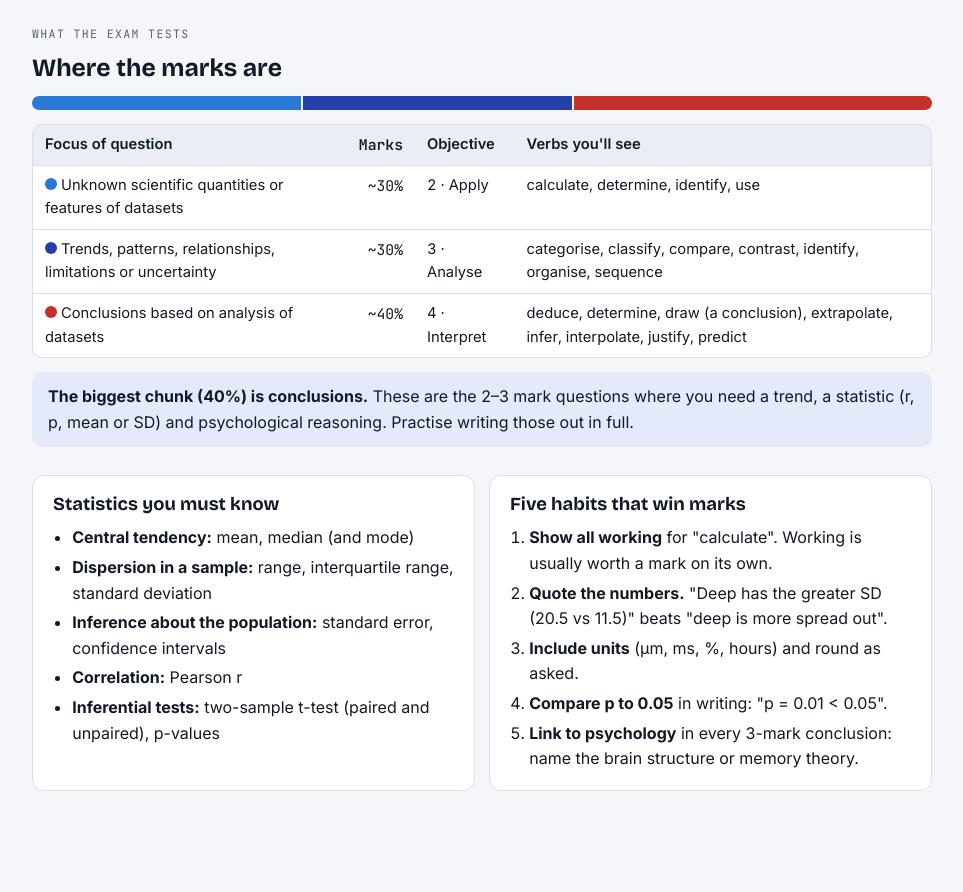
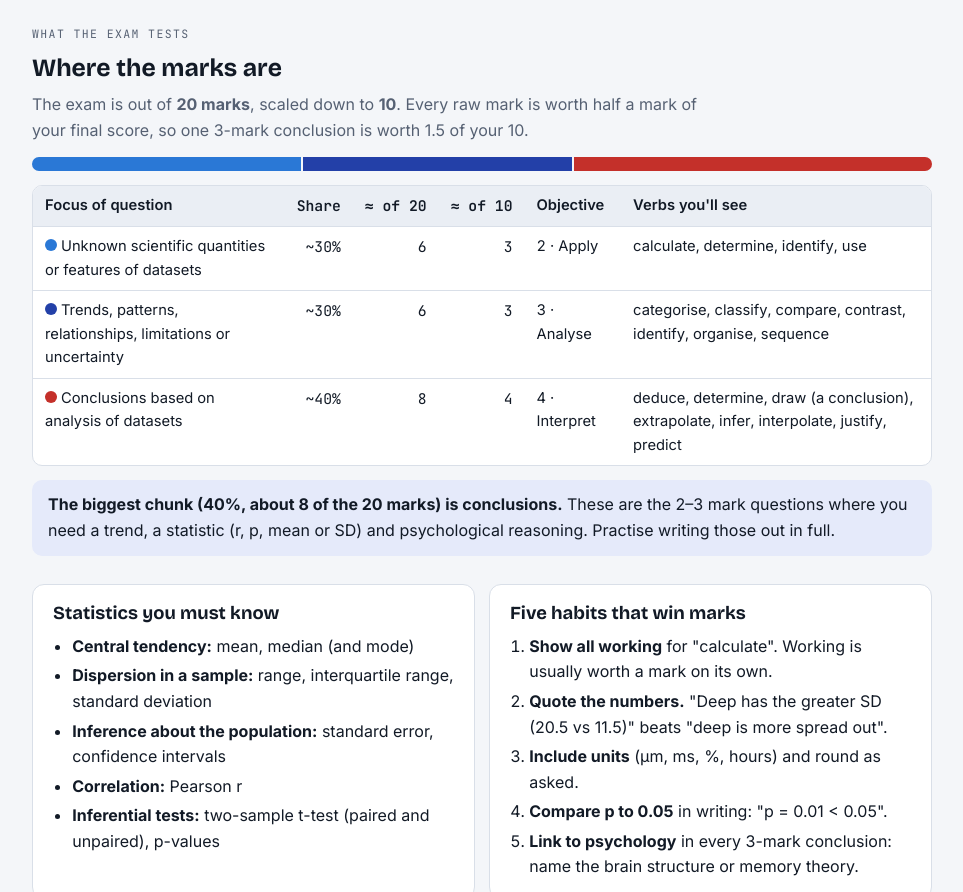
Before and after one commit to lyssssssssssssssssssss/ia1-data-test-prep, a plain HTML site: page index.html in a window 1280 px wide. Shown: the part 1129-2021 px from the top of the page, without its empty margins (158-1121 px from the left). Before the commit the page ends 2000 px from the top, so only its background shows below. Drawn offline with nearby package versions, Linux system fonts and the light colour scheme.

Commit message:
Show the exam is out of 20, scaled to 10
Co-Authored-By: Claude Opus 5.5 <noreply@anthropic.com>

```diff
--- a/index.html
+++ b/index.html
@@ -304,19 +304,20 @@ details[open] summary::before{content:"\2212"}
     <div class="intro">
       <span class="eyebrow">What the exam tests</span>
       <h2>Where the marks are</h2>
+      <p>The exam is out of <b>20 marks</b>, scaled down to <b>10</b>. Every raw mark is worth half a mark of your final score, so one 3-mark conclusion is worth 1.5 of your 10.</p>
     </div>
     <div class="bp" aria-hidden="true"><span class="b1"></span><span class="b2"></span><span class="b3"></span></div>
     <div class="tbl">
       <table>
-        <thead><tr><th>Focus of question</th><th class="num">Marks</th><th>Objective</th><th>Verbs you'll see</th></tr></thead>
+        <thead><tr><th>Focus of question</th><th class="num">Share</th><th class="num">≈ of 20</th><th class="num">≈ of 10</th><th>Objective</th><th>Verbs you'll see</th></tr></thead>
         <tbody>
-          <tr><td><span class="sw" style="background:var(--s1)"></span> Unknown scientific quantities or features of datasets</td><td class="num">~30%</td><td>2 · Apply</td><td>calculate, determine, identify, use</td></tr>
-          <tr><td><span class="sw" style="background:var(--accent)"></span> Trends, patterns, relationships, limitations or uncertainty</td><td class="num">~30%</td><td>3 · Analyse</td><td>categorise, classify, compare, contrast, identify, organise, sequence</td></tr>
-          <tr><td><span class="sw" style="background:var(--pen)"></span> Conclusions based on analysis of datasets</td><td class="num">~40%</td><td>4 · Interpret</td><td>deduce, determine, draw (a conclusion), extrapolate, infer, interpolate, justify, predict</td></tr>
+          <tr><td><span class="sw" style="background:var(--s1)"></span> Unknown scientific quantities or features of datasets</td><td class="num">~30%</td><td class="num">6</td><td class="num">3</td><td>2 · Apply</td><td>calculate, determine, identify, use</td></tr>
+          <tr><td><span class="sw" style="background:var(--accent)"></span> Trends, patterns, relationships, limitations or uncertainty</td><td class="num">~30%</td><td class="num">6</td><td class="num">3</td><td>3 · Analyse</td><td>categorise, classify, compare, contrast, identify, organise, sequence</td></tr>
+          <tr><td><span class="sw" style="background:var(--pen)"></span> Conclusions based on analysis of datasets</td><td class="num">~40%</td><td class="num">8</td><td class="num">4</td><td>4 · Interpret</td><td>deduce, determine, draw (a conclusion), extrapolate, infer, interpolate, justify, predict</td></tr>
         </tbody>
       </table>
     </div>
-    <p class="note"><b>The biggest chunk (40%) is conclusions.</b> These are the 2–3 mark questions where you need a trend, a statistic (r, p, mean or SD) and psychological reasoning. Practise writing those out in full.</p>
+    <p class="note"><b>The biggest chunk (40%, about 8 of the 20 marks) is conclusions.</b> These are the 2–3 mark questions where you need a trend, a statistic (r, p, mean or SD) and psychological reasoning. Practise writing those out in full.</p>
   </div>
 
   <div class="grid2">
@@ -374,12 +375,13 @@ details[open] summary::before{content:"\2212"}
   <div class="cblock" id="cb0">
     <div class="eyebrow">Block 1 · 0–5 min</div>
     <h3>How the exam works and what each verb wants</h3>
+    <p class="warn"><b>Out of 20, scaled to 10.</b> Every raw mark = 0.5 of your final mark. One 3-mark conclusion = 1.5 of your 10. Never leave a conclusion blank.</p>
     <div class="tbl"><table>
-      <thead><tr><th>Question type</th><th class="num">Marks</th><th>Verbs</th></tr></thead>
+      <thead><tr><th>Question type</th><th class="num">Share</th><th class="num">≈ of 20</th><th>Verbs</th></tr></thead>
       <tbody>
-        <tr><td>Work out quantities from data</td><td class="num">~30%</td><td>calculate, determine, identify, use</td></tr>
-        <tr><td>Trends, patterns, limitations</td><td class="num">~30%</td><td>compare, contrast, sequence, classify, organise</td></tr>
-        <tr><td><b>Conclusions</b></td><td class="num"><b>~40%</b></td><td>draw a conclusion, predict, infer, justify, extrapolate, interpolate</td></tr>
+        <tr><td>Work out quantities from data</td><td class="num">~30%</td><td class="num">6</td><td>calculate, determine, identify, use</td></tr>
+        <tr><td>Trends, patterns, limitations</td><td class="num">~30%</td><td class="num">6</td><td>compare, contrast, sequence, classify, organise</td></tr>
+        <tr><td><b>Conclusions</b></td><td class="num"><b>~40%</b></td><td class="num"><b>8</b></td><td>draw a conclusion, predict, infer, justify, extrapolate, interpolate</td></tr>
       </tbody>
     </table></div>
     <div class="tbl"><table>
@@ -401,7 +403,7 @@ details[open] summary::before{content:"\2212"}
       </tbody>
     </table></div>
     <div class="note">
-      <b>Golden rules:</b> show working · quote the numbers · units · compare p to 0.05 in writing · say "may", never "proves" · about 1 minute per mark.
+      <b>Golden rules:</b> show working · quote the numbers · units · compare p to 0.05 in writing · say "may", never "proves" · minutes per mark = time allowed ÷ 20.
     </div>
   </div>
 
@@ -1159,7 +1161,8 @@ details[open] summary::before{content:"\2212"}
         <li><label><input type="checkbox" id="c2"> Pens, pencil, ruler for trendlines</label></li>
         <li><label><input type="checkbox" id="c3"> Water bottle</label></li>
         <li><label><input type="checkbox" id="c4"> Read every question's verb and mark value first</label></li>
-        <li><label><input type="checkbox" id="c5"> Plan time: about 1 minute per mark</label></li>
+        <li><label><input type="checkbox" id="c5"> Plan time: time allowed ÷ 20 marks = minutes per mark</label></li>
+        <li><label><input type="checkbox" id="c6"> Remember: out of 20, scaled to 10. Every mark is half a mark.</label></li>
       </ul>
     </div>
   </div>
```
